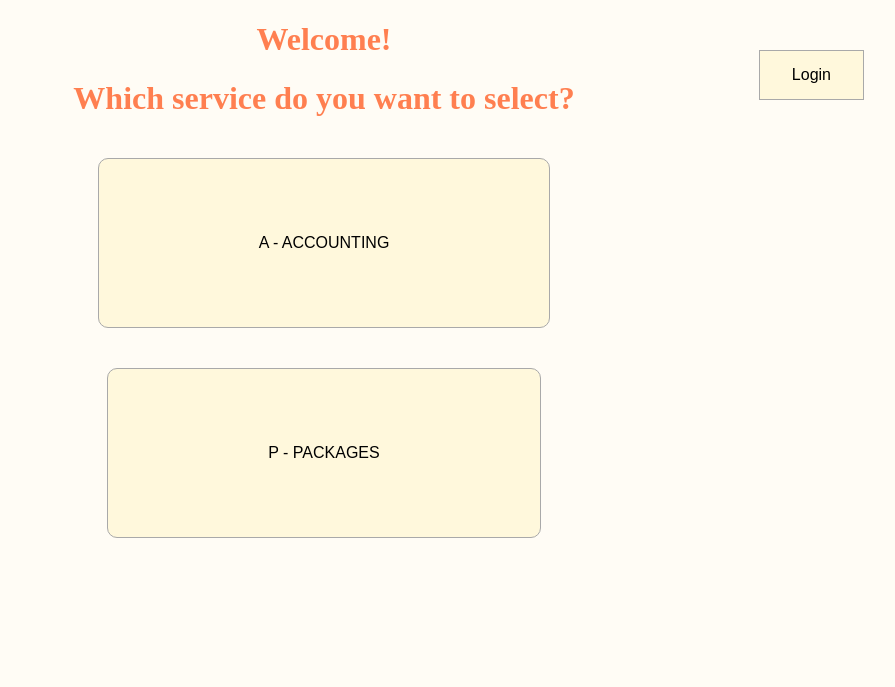
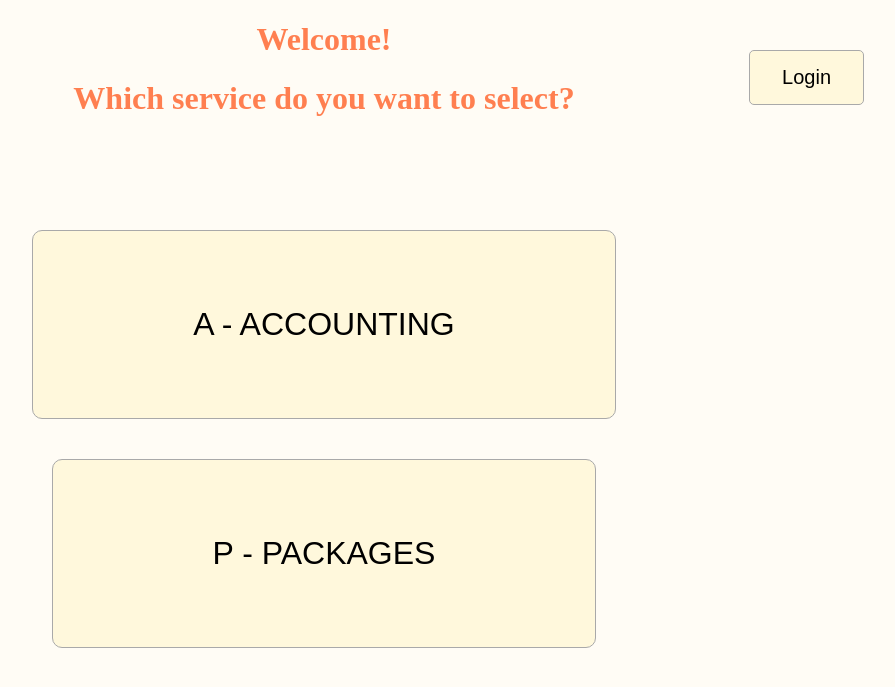
Before and after one commit to ThePseudo/GroupA_SE2_2019, a PHP site: page / in a window 1280 px wide. Shown: the top 687 px of the page, without its empty margins (316-1211 px from the left). Run offline with PHP 8.4, Linux system fonts and the light colour scheme.

Commit message:
Modified main page

```diff
--- a/base/style.css
+++ b/base/style.css
@@ -16,9 +16,10 @@ h1 {
 
 .loginbtn {
     padding: 15px 32px;
+    border-radius: 5px;
     background: cornsilk;
     border: 1px solid darkgray;
-    font-size: 16px;
+    font-size: 20px;
     cursor: pointer;
 }
 
@@ -29,6 +30,6 @@ h1 {
     background: cornsilk;
     margin: 20px;
     border: 1px solid darkgray;
-    font-size: 16px;
+    font-size: 32px;
     cursor: pointer;
 }
--- a/index.php
+++ b/index.php
@@ -7,8 +7,9 @@ top("Office queues - main");
 
 <a href="login.php" style="color:black;text-decoration:none;"><button class="topright loginbtn">Login</button></a>
 
+<br /><br /><br /><br />
 <div style="display:block; text-align:center; align-content:center; margin:auto;">
-    <button class="selectbtn">A - ACCOUNTING</button></br>
+    <button class="selectbtn">A - ACCOUNTING</button><br />
     <button class="selectbtn">P - PACKAGES</button>
 </div>
 <?php
```
